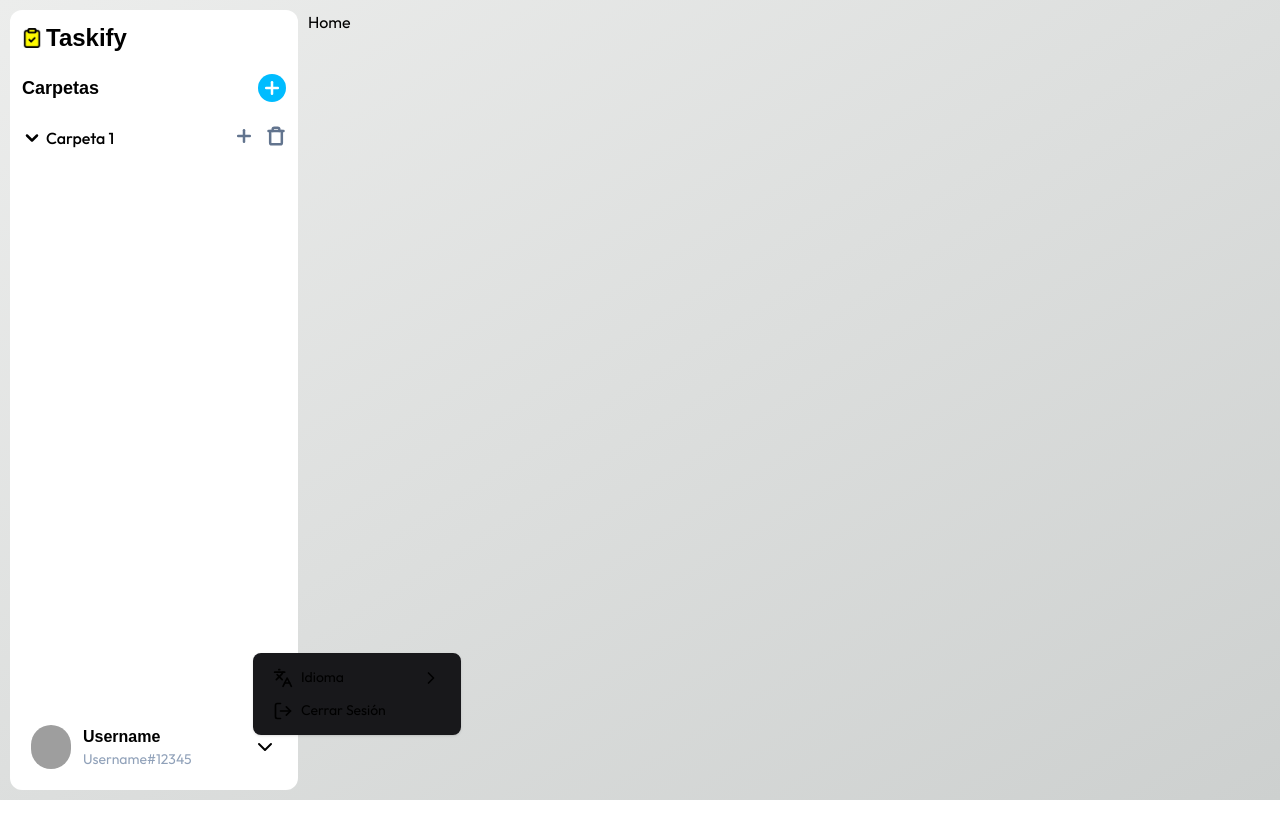
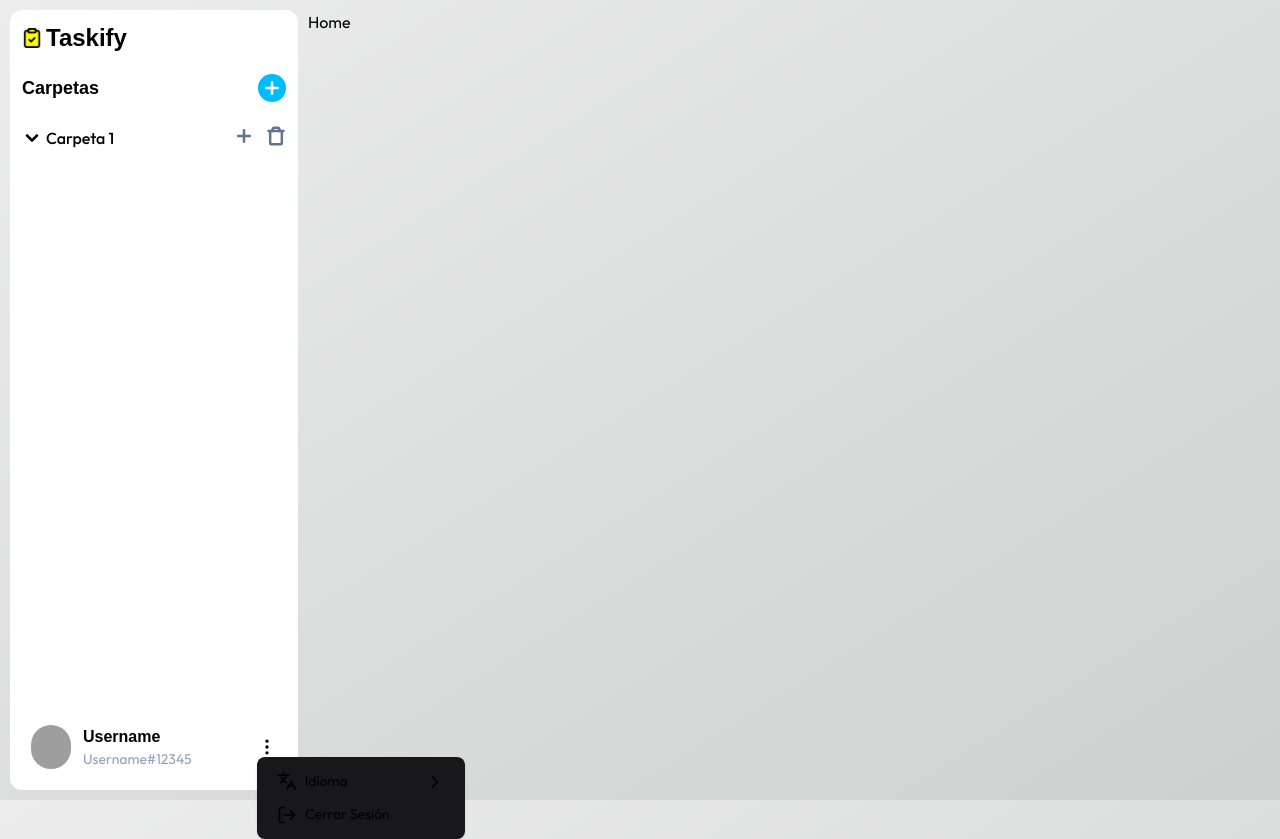
Before and after one commit to Juankyyy/taskify-frontend, a React (Vite) app: page / in a window 1280 px wide. Both pictures are taken after a click on the button 265 px from the left and 747 px from the top of the page. Before the commit the page ends 800 px from the top, so only its background shows below. Built offline with nearby package versions, Linux system fonts and the light colour scheme; grey boxes are pictures that could not be loaded; a web font is replaced by a local one; what @midudev/tailwind-animations would draw is missing.

Commit message:
feat: use language dropdown

```diff
--- a/src/components/Sidebar/Account.jsx
+++ b/src/components/Sidebar/Account.jsx
@@ -1,7 +1,11 @@
 import { LogOut } from "lucide-react";
 import { ChevronRight } from "lucide-react";
 import { Languages } from "lucide-react";
-import { ChevronDown } from "lucide-react";
+import { EllipsisVertical } from "lucide-react";
+import { Dropdown } from "../Dropdown";
+
+import en from "../../assets/en-flag.svg";
+import es from "../../assets/es-flag.svg";
 
 export const Account = () => {
   // 🧠 Logic
@@ -20,29 +24,46 @@ export const Account = () => {
         </div>
       </div>
 
-      <div className="dropdown dropdown-top">
-        <div tabIndex={0} role="button">
-          <ChevronDown className="cursor-pointer" />
+      <Dropdown
+        direction={"top"}
+        icon={<EllipsisVertical className="cursor-pointer w-icon h-icon" />}
+      >
+        <li className="hover:bg-slate-200 rounded-[4px]">
+          <Dropdown
+            direction="right"
+            icon={
+              <div className="flex justify-between items-center ">
+                <div className="flex gap-[7.7px]">
+                  <Languages className="w-icon h-icon" />
+                  <a>Idioma</a>
                 </div>
-        <ul
-          tabIndex={0}
-          className="dropdown-content menu bg-base-content rounded-box z-1 w-52 p-2 shadow-sm"
+
+                <ChevronRight className="w-icon h-icon" />
+              </div>
+            }
           >
             <li>
               <div className="hover:bg-slate-200">
-              <Languages className="w-icon h-icon" />
-              <a>Idioma</a>
-              <ChevronRight className="w-icon h-icon" />
+                <img className="w-icon h-icon" src={es} alt="Spanish" />
+                <p>Español</p>
               </div>
             </li>
+            <li>
+              <div className="hover:bg-slate-200">
+                <img className="w-icon h-icon" src={en} alt="English" />
+                <p>Inglés</p>
+              </div>
+            </li>
+          </Dropdown>
+        </li>
+
         <li>
           <div className="hover:bg-slate-200">
             <LogOut className="w-icon h-icon" />
             <a>Cerrar Sesión</a>
           </div>
         </li>
-        </ul>
-      </div>
+      </Dropdown>
     </div>
   );
 };
```
Lines whose indentation alone changed are shown as unchanged.
